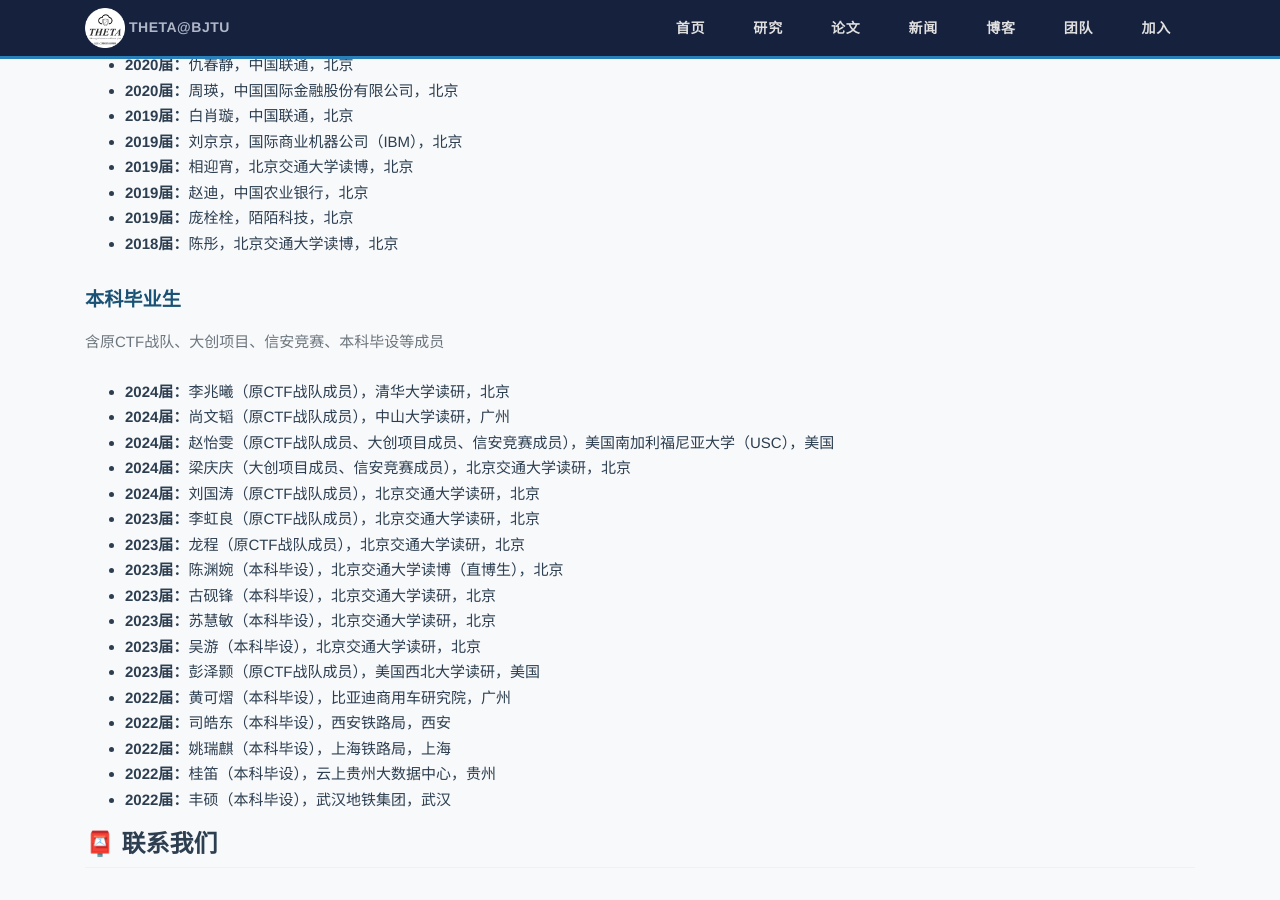
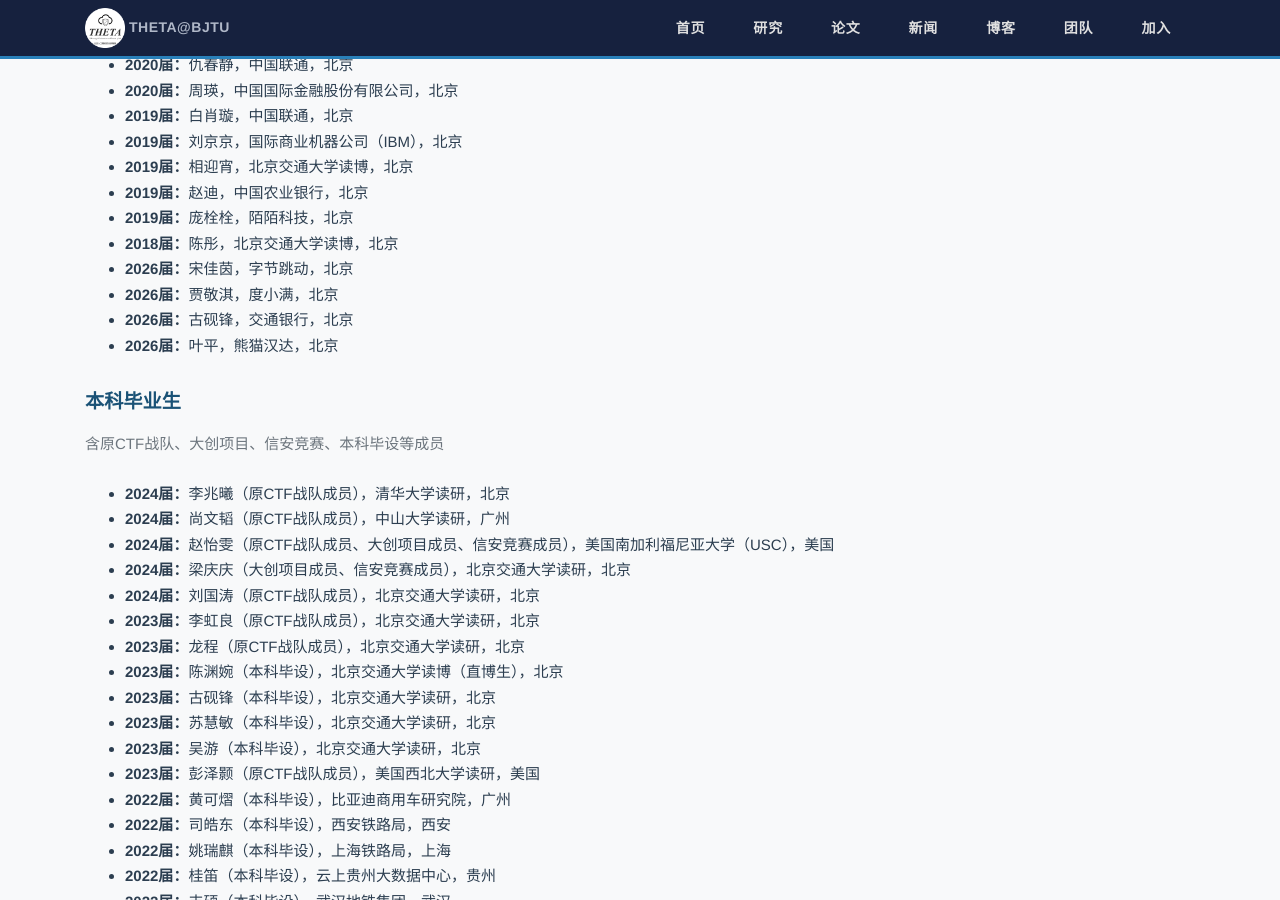
Before and after one commit to nwj6688/nwj6688.github.io, a Jekyll site: the page built from index.html, in a window 1280 px wide and 900 px high, scrolled down 7859 px. Built offline with Jekyll 4.4.1, drawn with Linux system fonts in a browser that asks for light colours; some of the changed text lies outside the part shown.

Commit message:
同步首页团队信息：4名2026届硕士毕业生去向
宋佳茵 → 字节跳动
贾敬淇 → 度小满
古砚锋 → 交通银行
叶平 → 熊猫汉达

Co-Authored-By: Claude Opus 4.7 <noreply@anthropic.com>

```diff
--- a/index.html
+++ b/index.html
@@ -257,6 +257,10 @@ title: 首页
   <li><strong>2019届：</strong>赵迪，中国农业银行，北京</li>
   <li><strong>2019届：</strong>庞栓栓，陌陌科技，北京</li>
   <li><strong>2018届：</strong>陈彤，北京交通大学读博，北京</li>
+  <li><strong>2026届：</strong>宋佳茵，字节跳动，北京</li>
+  <li><strong>2026届：</strong>贾敬淇，度小满，北京</li>
+  <li><strong>2026届：</strong>古砚锋，交通银行，北京</li>
+  <li><strong>2026届：</strong>叶平，熊猫汉达，北京</li>
 </ul>
 
 <h3 class="subsection-title">本科毕业生</h3>
```
Also changed, not shown: other parts of index.html (+1 -1 lines).
